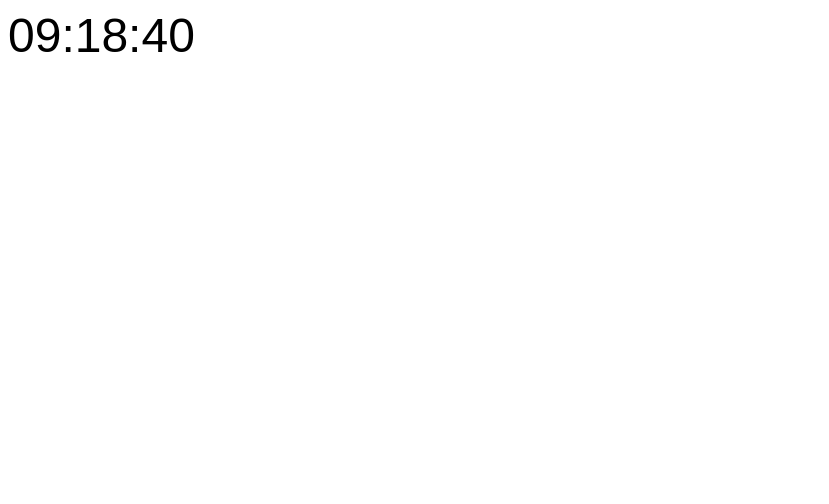
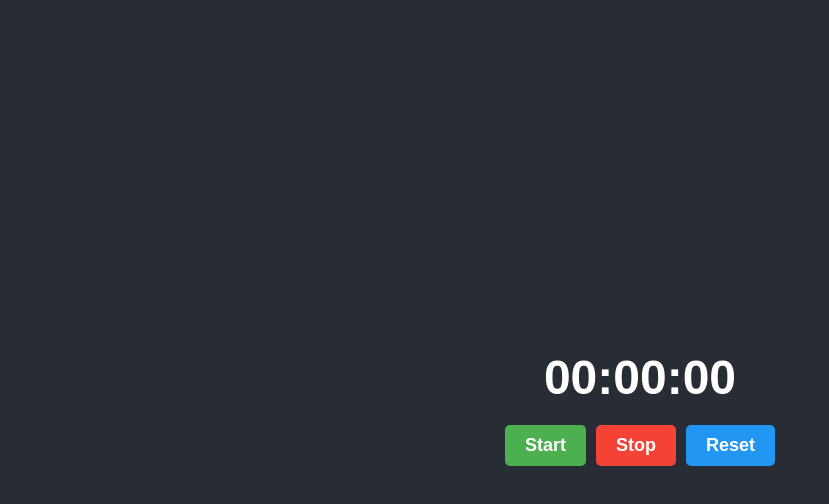
Before and after one commit to piyushyadav17/PortfolioProjects, a plain HTML site: page stopwatch/index.html in a window 1280 px wide. Shown: the whole page, without its empty margins (0-829 px from the left). Drawn offline with Linux system fonts and the light colour scheme.

Commit message:
Update index.html

```diff
--- a/stopwatch/index.html
+++ b/stopwatch/index.html
@@ -3,44 +3,103 @@
 <head>
   <meta charset="UTF-8">
   <meta name="viewport" content="width=device-width, initial-scale=1.0">
-  <title>Clock with setTimeout</title>
+  <title>Stopwatch</title>
   <style>
-    #clock {
+    body {
+      display: flex;
+      flex-direction: column;
+      justify-content: center;
+      align-items: center;
+      height: 100vh;
+      background-color: #282c34;
+      color: #fff;
+      font-family: Arial, sans-serif;
+    }
+
+    #stopwatch {
       font-size: 48px;
-      font-family: Arial, sans-serif;
+      font-weight: bold;
+      margin-bottom: 20px;
+    }
+
+    .buttons {
+      display: flex;
+      gap: 10px;
+    }
+
+    button {
+      padding: 10px 20px;
+      font-size: 18px;
+      font-weight: bold;
+      border: none;
+      border-radius: 5px;
+      cursor: pointer;
+      transition: 0.2s;
+    }
+
+    .start { background: #4caf50; color: white; }
+    .stop { background: #f44336; color: white; }
+    .reset { background: #2196f3; color: white; }
+
+    button:hover {
+      opacity: 0.8;
     }
   </style>
 </head>
 <body>
-  <div id="clock">00:00:00</div>
+
+  <div id="stopwatch">00:00:00</div>
+
+  <div class="buttons">
+    <button class="start" onclick="startStopwatch()">Start</button>
+    <button class="stop" onclick="stopStopwatch()">Stop</button>
+    <button class="reset" onclick="resetStopwatch()">Reset</button>
+  </div>
 
   <script>
-function updateClock() {
-  let now = new Date();
-  let hours = now.getHours();
-  let minutes = now.getMinutes();
-  let seconds = now.getSeconds();
+    let milliseconds = 0, seconds = 0, minutes = 0;
+    let interval = null;
+    let isRunning = false;
 
-  // Pad the time with leading zeros if necessary
-  hours = hours < 10 ? '0' + hours : hours;
-  minutes = minutes < 10 ? '0' + minutes : minutes;
-  seconds = seconds < 10 ? '0' + seconds : seconds;
+    function updateDisplay() {
+      document.getElementById("stopwatch").textContent =
+        `${String(minutes).padStart(2, "0")}:${String(seconds).padStart(2, "0")}:${String(milliseconds).padStart(2, "0")}`;
+    }
 
-  // Format the time as HH:MM:SS
-  let timeString = `${hours}:${minutes}:${seconds}`;
+    function startStopwatch() {
+      if (!isRunning) {
+        isRunning = true;
+        interval = setInterval(() => {
+          milliseconds += 1;
+          if (milliseconds >= 100) {
+            milliseconds = 0;
+            seconds += 1;
+          }
+          if (seconds >= 60) {
+            seconds = 0;
+            minutes += 1;
+          }
+          updateDisplay();
+        }, 10);
+      }
+    }
 
-  // Display the time on the webpage
-  document.getElementById('clock').textContent = timeString;
+    function stopStopwatch() {
+      clearInterval(interval);
+      isRunning = false;
+    }
 
-  // Call the updateClock function again after 1000ms (1 second)
-  setTimeout(updateClock, 1000);
-}
+    function resetStopwatch() {
+      clearInterval(interval);
+      isRunning = false;
+      milliseconds = 0;
+      seconds = 0;
+      minutes = 0;
+      updateDisplay();
+    }
 
-// Start the clock
-updateClock();
-
+    updateDisplay();
   </script>
 
-  <!-- <script src="clock.js"></script> -->
 </body>
 </html>
```
